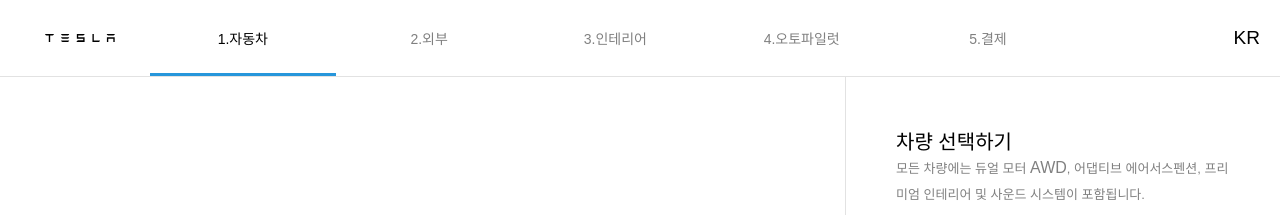
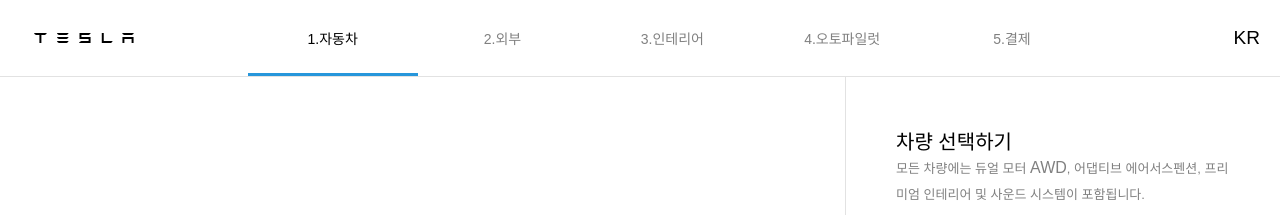
Before and after one commit to cyheum/11_Teslrider_clone_Project, a React app: page /order in a window 1280 px wide. Shown: the top 215 px of the page. Built offline with nearby package versions, Linux system fonts and the light colour scheme.

```diff
--- a/src/Pages/Order/HeaderNav/HeaderNav.scss
+++ b/src/Pages/Order/HeaderNav/HeaderNav.scss
@@ -10,12 +10,13 @@
   padding: 0 10px;
   background-color: white;
   .wrapLogo {
-    width: 15%;
+    width: 28%;
     min-width: 100px;
-    @include center(center);
+    @include center(flex-start);
 
     .logo {
-      max-width: 50%;
+      max-width: 100px;
+      margin-left: 10%;
     }
   }
 
```
